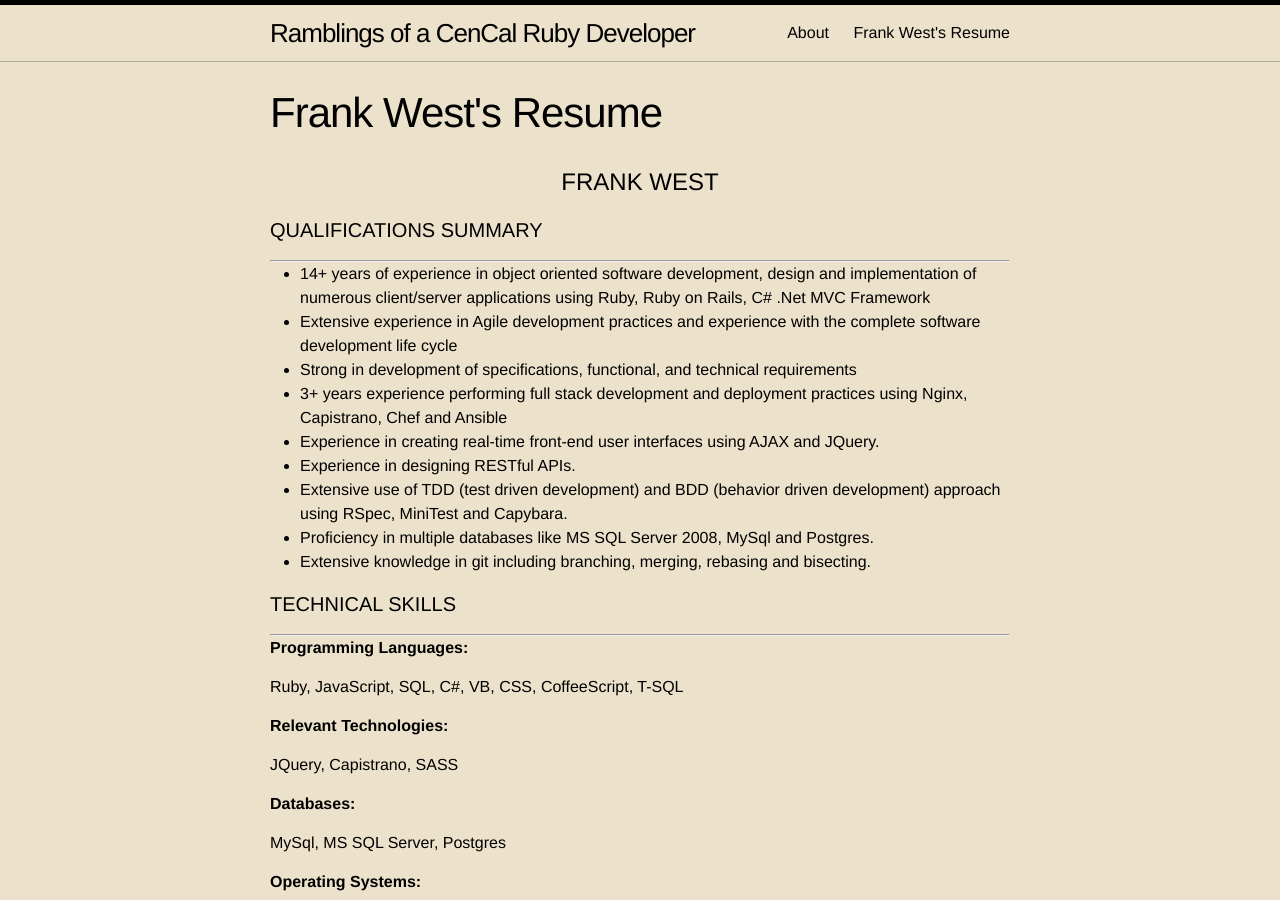
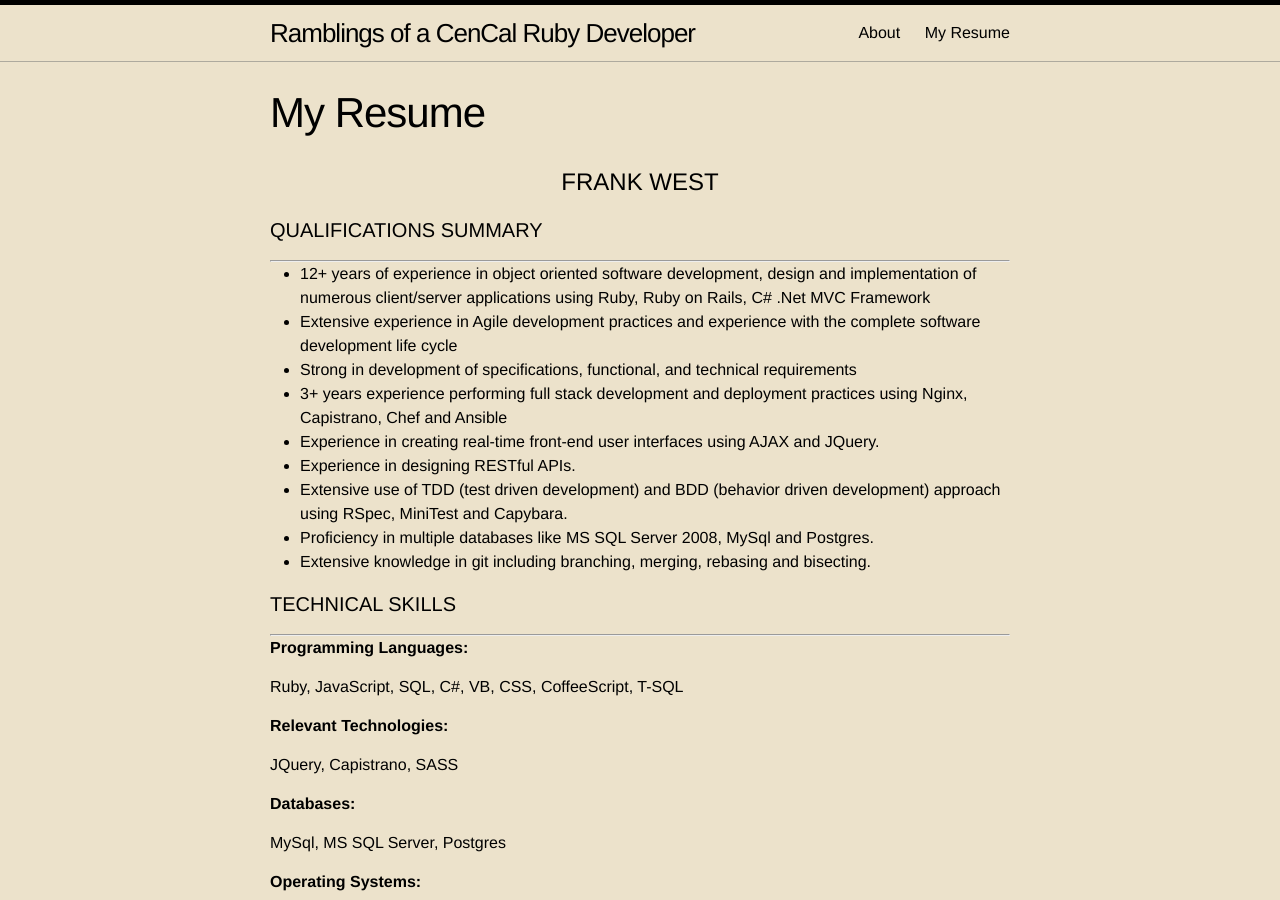
Before and after one commit to frank-west-iii/frank-west-iii.github.io, a Jekyll site: the page built from resume.md, in a window 1280 px wide and 900 px high. Built offline with Jekyll 4.4.1, drawn with Linux system fonts in a browser that asks for light colours.

Commit message:
Retitled resume

```diff
--- a/resume.md
+++ b/resume.md
@@ -1,6 +1,6 @@
 ---
 layout: page
-title: Frank West's Resume
+title: My Resume
 permalink: /resume/
 ---
 # FRANK WEST
@@ -8,7 +8,7 @@ permalink: /resume/
 
 #### QUALIFICATIONS SUMMARY
 ---
-* 14+ years of experience in object oriented software development, design and implementation of numerous client/server applications using Ruby, Ruby on Rails, C# .Net MVC Framework
+* 12+ years of experience in object oriented software development, design and implementation of numerous client/server applications using Ruby, Ruby on Rails, C# .Net MVC Framework
 * Extensive experience in Agile development practices and experience with the complete software development life cycle
 * Strong in development of specifications, functional, and technical requirements
 * 3+ years experience performing full stack development and deployment practices using Nginx, Capistrano, Chef and Ansible
```
